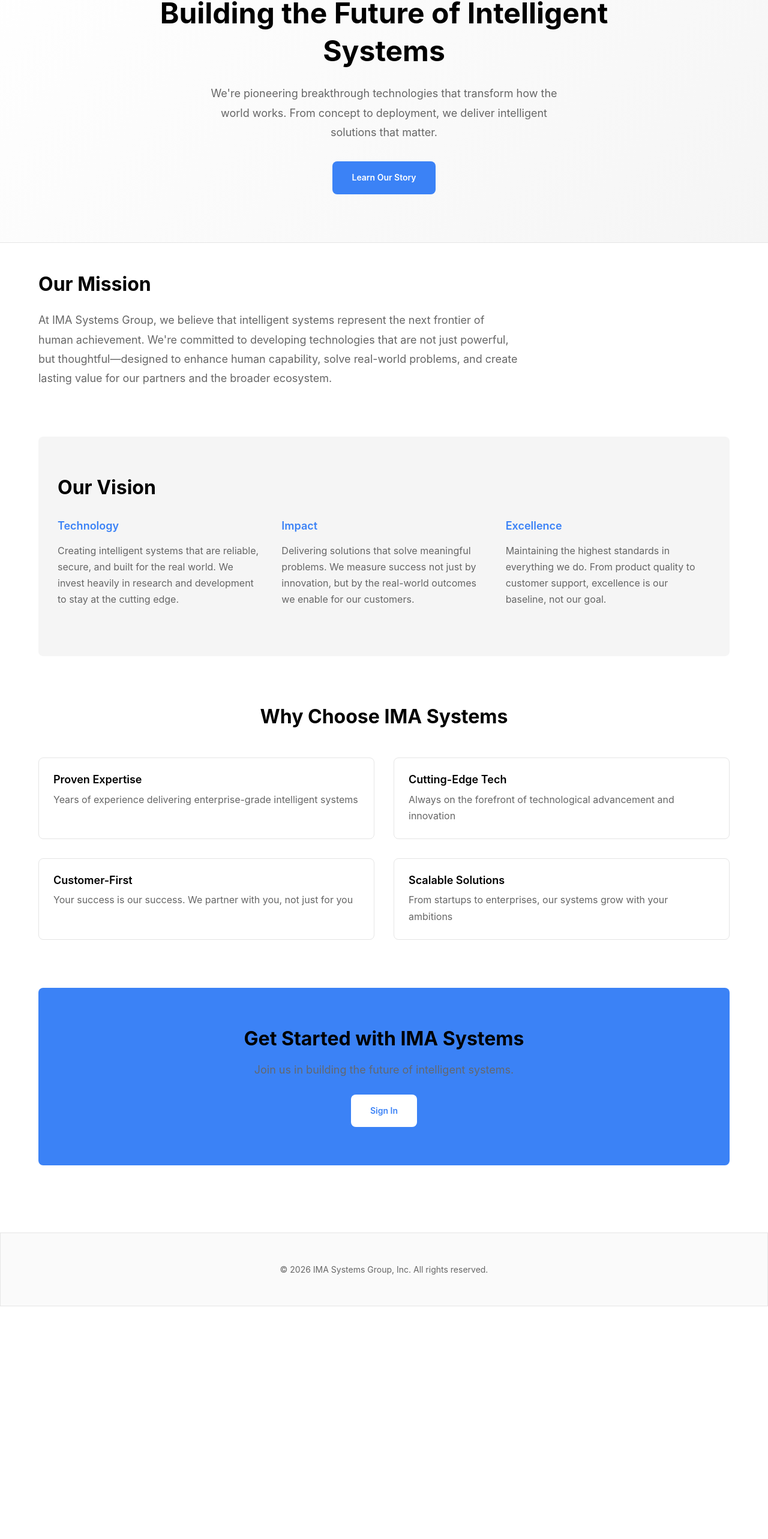
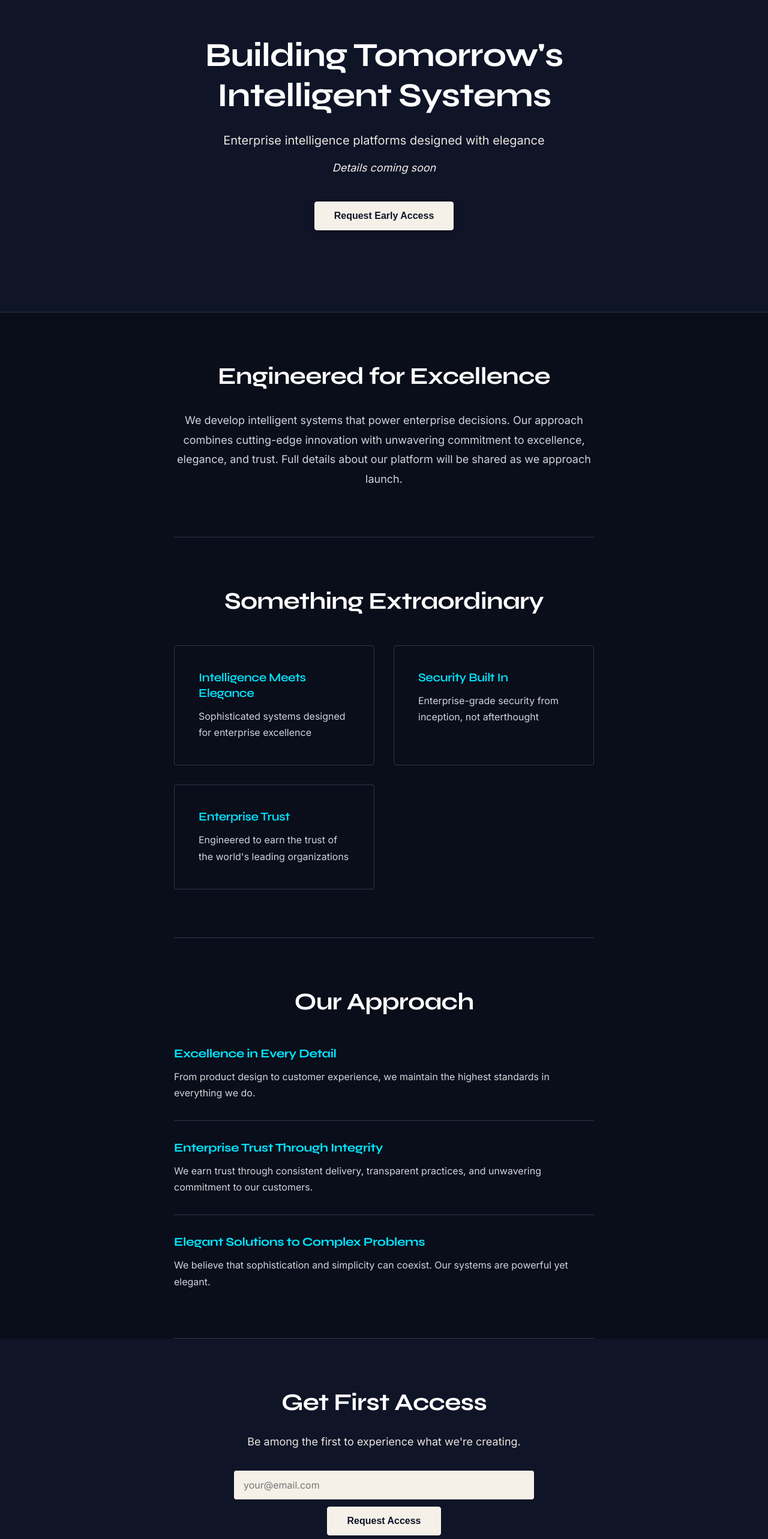
Before and after one commit to diawest82/imasystems, a Next.js app in the folder website/: page / in a window 1280 px wide. Shown: the part 182-2748 px from the top of the page at 60% size. Before the commit the page ends 2360 px from the top, so only its background shows below. Built offline with nearby package versions, Linux system fonts and the light colour scheme.

Commit message:
Design revamp: crisp color palette, refined typography, and header layout fix

```diff
--- a/website/app/layout.js
+++ b/website/app/layout.js
@@ -2,7 +2,7 @@ import '../styles/globals.css';
 
 export const metadata = {
   title: 'IMA Systems Group',
-  description: 'Intelligent Systems with Distributed Decision Making',
+  description: 'Building Tomorrow\'s Intelligent Systems',
 }
 
 export default function RootLayout({ children }) {
@@ -11,6 +11,9 @@ export default function RootLayout({ children }) {
       <head>
         <meta charSet="utf-8" />
         <meta name="viewport" content="width=device-width, initial-scale=1" />
+        <link rel="preconnect" href="https://fonts.googleapis.com" />
+        <link rel="preconnect" href="https://fonts.gstatic.com" crossOrigin="anonymous" />
+        <link href="https://fonts.googleapis.com/css2?family=Syne:wght@400;500;600;700&family=Inter:wght@400;500;600;700&family=IBM+Plex+Mono:wght@400;600&display=swap" rel="stylesheet" />
       </head>
       <body>
         <div id="root">{children}</div>
--- a/website/app/page.js
+++ b/website/app/page.js
@@ -2,9 +2,12 @@
 
 import { useEffect, useState } from 'react';
 import Link from 'next/link';
+import Logo from '@/components/Logo';
 import { auth } from '@/lib/auth';
 
 export default function Home() {
+  const [email, setEmail] = useState('');
+  const [submitted, setSubmitted] = useState(false);
   const [isAdmin, setIsAdmin] = useState(false);
 
   useEffect(() => {
@@ -15,95 +18,172 @@ export default function Home() {
     setIsAdmin(auth.isAuthenticated());
   };
 
+  const handleEarlyAccess = (e) => {
+    e.preventDefault();
+    if (email) {
+      setSubmitted(true);
+      setTimeout(() => {
+        setEmail('');
+        setSubmitted(false);
+      }, 3000);
+    }
+  };
+
   return (
-    <main>
+    <main style={{ background: 'var(--bg-primary)', color: 'var(--text-primary)' }}>
       {/* Header */}
-      <header className="header">
-        <div className="header-content container">
-          <div>
-            <h1>IMA Systems Group</h1>
-            <p className="tagline">The future of intelligent systems</p>
+      <header className="header" style={{ background: 'var(--bg-primary)', borderBottom: '1px solid var(--border)' }}>
+        <div className="header-content container" style={{ display: 'flex', justifyContent: 'space-between', alignItems: 'center', padding: '16px 24px', width: '100%', gap: '32px', minHeight: '60px' }}>
+          <div style={{ minWidth: '140px', flexShrink: 0 }}>
+            <Logo variant="default" size="normal" />
           </div>
-          <nav className="nav">
-            <Link href="/" className="nav-active">Home</Link>
+          <nav className="nav" style={{ display: 'flex', gap: '24px', alignItems: 'center', flexWrap: 'nowrap', marginLeft: 'auto' }}>
+            <Link href="/" className="nav-active" style={{ textDecoration: 'none', color: 'var(--text-primary)', whiteSpace: 'nowrap' }}>Home</Link>
+            <Link href="/about" style={{ textDecoration: 'none', color: 'var(--text-primary)', whiteSpace: 'nowrap' }}>About</Link>
+            <Link href="/contact" style={{ textDecoration: 'none', color: 'var(--text-primary)', whiteSpace: 'nowrap' }}>Contact</Link>
             {isAdmin ? (
-              <Link href="/admin" className="btn-admin">Dashboard</Link>
+              <Link href="/admin" className="btn-admin" style={{ background: 'var(--accent)', color: 'white', padding: '10px 16px', borderRadius: '4px', textDecoration: 'none', whiteSpace: 'nowrap' }}>Dashboard</Link>
             ) : (
-              <Link href="/admin/login" className="btn-admin">Login</Link>
+              <Link href="/admin/login" className="btn-admin" style={{ background: 'var(--accent)', color: 'white', padding: '10px 16px', borderRadius: '4px', textDecoration: 'none', whiteSpace: 'nowrap' }}>Login</Link>
             )}
           </nav>
         </div>
       </header>
 
-      {/* Hero Section */}
-      <section className="hero">
-        <h2>Building the Future of Intelligent Systems</h2>
-        <p>We're pioneering breakthrough technologies that transform how the world works. From concept to deployment, we deliver intelligent solutions that matter.</p>
-        <Link href="#mission" className="cta-button">Learn Our Story</Link>
+      {/* Hero Section - Premium Stealth */}
+      <section style={{
+        background: 'var(--bg-secondary)',
+        color: '#f5f1e8',
+        padding: '120px 40px',
+        textAlign: 'center',
+        minHeight: '600px',
+        display: 'flex',
+        flexDirection: 'column',
+        alignItems: 'center',
+        justifyContent: 'center',
+        borderBottom: '1px solid var(--border)'
+      }}>
+        <h2 style={{
+          fontSize: '56px',
+          margin: '0 0 24px 0',
+          fontFamily: 'var(--font-serif)',
+          fontWeight: 700,
+          letterSpacing: '-0.02em',
+          maxWidth: '800px',
+          lineHeight: 1.2
+        }}>
+          Building Tomorrow's<br />Intelligent Systems
+        </h2>
+        <p style={{
+          fontSize: '20px',
+          margin: '0 0 12px 0',
+          color: '#f5f1e8',
+          opacity: 0.95,
+          maxWidth: '600px'
+        }}>
+          Enterprise intelligence platforms designed with elegance
+        </p>
+        <p style={{
+          fontSize: '18px',
+          margin: '0 0 40px 0',
+          color: 'var(--accent-light)',
+          fontStyle: 'italic',
+          maxWidth: '600px'
+        }}>
+          Details coming soon
+        </p>
+        <button
+          onClick={() => document.getElementById('early-access').scrollIntoView({ behavior: 'smooth' })}
+          style={{
+            background: '#f5f1e8',
+            color: 'var(--bg-secondary)',
+            border: '1px solid #f5f1e8',
+            padding: '14px 32px',
+            borderRadius: '4px',
+            fontSize: '16px',
+            fontWeight: 600,
+            cursor: 'pointer',
+            transition: 'all 300ms ease',
+            boxShadow: '0 4px 12px rgba(0, 0, 0, 0.2)'
+          }}
+          onMouseEnter={(e) => e.currentTarget.style.transform = 'translateY(-2px)'}
+          onMouseLeave={(e) => e.currentTarget.style.transform = 'translateY(0)'}
+        >
+          Request Early Access
+        </button>
       </section>
 
-      <div className="container">
-        {/* Mission Section */}
-        <section id="mission" style={{ marginBottom: 'var(--spacing-4xl)', paddingTop: 'var(--spacing-2xl)' }}>
-          <h2 style={{ fontSize: 'var(--font-size-3xl)', marginBottom: 'var(--spacing-lg)', fontWeight: 700 }}>Our Mission</h2>
-          <p style={{ fontSize: 'var(--font-size-lg)', color: 'var(--text-secondary)', lineHeight: 1.8, maxWidth: 800 }}>
-            At IMA Systems Group, we believe that intelligent systems represent the next frontier of human achievement. We're committed to developing technologies that are not just powerful, but thoughtful—designed to enhance human capability, solve real-world problems, and create lasting value for our partners and the broader ecosystem.
+      <div className="container" style={{ maxWidth: '1000px', margin: '0 auto', padding: '0 40px' }}>
+        {/* Brand Statement */}
+        <section style={{ paddingTop: '80px', paddingBottom: '80px', borderBottom: '1px solid var(--border)' }}>
+          <h2 style={{
+            fontSize: '40px',
+            marginBottom: '32px',
+            fontFamily: 'var(--font-serif)',
+            textAlign: 'center',
+            letterSpacing: '-0.02em'
+          }}>
+            Engineered for Excellence
+          </h2>
+          <p style={{
+            fontSize: '18px',
+            color: 'var(--text-secondary)',
+            lineHeight: 1.8,
+            maxWidth: '700px',
+            margin: '0 auto',
+            textAlign: 'center'
+          }}>
+            We develop intelligent systems that power enterprise decisions. Our approach combines cutting-edge innovation with unwavering commitment to excellence, elegance, and trust. Full details about our platform will be shared as we approach launch.
           </p>
         </section>
 
-        {/* Vision Section */}
-        <section style={{
-          background: 'var(--bg-secondary)',
-          padding: 'var(--spacing-3xl) var(--spacing-xl)',
-          borderRadius: 8,
-          marginBottom: 'var(--spacing-4xl)'
-        }}>
-          <h2 style={{ fontSize: 'var(--font-size-3xl)', marginBottom: 'var(--spacing-lg)', fontWeight: 700 }}>Our Vision</h2>
+        {/* Coming Soon */}
+        <section style={{ paddingTop: '80px', paddingBottom: '80px', borderBottom: '1px solid var(--border)' }}>
+          <h2 style={{
+            fontSize: '40px',
+            marginBottom: '24px',
+            fontFamily: 'var(--font-serif)',
+            textAlign: 'center',
+            letterSpacing: '-0.02em'
+          }}>
+            Something Extraordinary
+          </h2>
           <div style={{
             display: 'grid',
-            gridTemplateColumns: 'repeat(auto-fit, minmax(280px, 1fr))',
-            gap: 'var(--spacing-xl)',
-            marginTop: 'var(--spacing-xl)'
-          }}>
-            <div>
-              <h3 style={{ fontSize: 'var(--font-size-lg)', fontWeight: 600, marginBottom: 'var(--spacing-md)', color: 'var(--accent)' }}>Technology</h3>
-              <p style={{ color: 'var(--text-secondary)', lineHeight: 1.7 }}>Creating intelligent systems that are reliable, secure, and built for the real world. We invest heavily in research and development to stay at the cutting edge.</p>
-            </div>
-            <div>
-              <h3 style={{ fontSize: 'var(--font-size-lg)', fontWeight: 600, marginBottom: 'var(--spacing-md)', color: 'var(--accent)' }}>Impact</h3>
-              <p style={{ color: 'var(--text-secondary)', lineHeight: 1.7 }}>Delivering solutions that solve meaningful problems. We measure success not just by innovation, but by the real-world outcomes we enable for our customers.</p>
-            </div>
-            <div>
-              <h3 style={{ fontSize: 'var(--font-size-lg)', fontWeight: 600, marginBottom: 'var(--spacing-md)', color: 'var(--accent)' }}>Excellence</h3>
-              <p style={{ color: 'var(--text-secondary)', lineHeight: 1.7 }}>Maintaining the highest standards in everything we do. From product quality to customer support, excellence is our baseline, not our goal.</p>
-            </div>
-          </div>
-        </section>
-
-        {/* Why Choose Us */}
-        <section style={{ marginBottom: 'var(--spacing-4xl)' }}>
-          <h2 style={{ fontSize: 'var(--font-size-3xl)', marginBottom: 'var(--spacing-2xl)', fontWeight: 700, textAlign: 'center' }}>Why Choose IMA Systems</h2>
-          <div style={{
-            display: 'grid',
-            gridTemplateColumns: '1fr 1fr',
-            gap: 'var(--spacing-xl)',
-            marginTop: 'var(--spacing-xl)'
+            gridTemplateColumns: 'repeat(auto-fit, minmax(250px, 1fr))',
+            gap: '32px',
+            marginTop: '48px'
           }}>
             {[
-              { title: 'Proven Expertise', desc: 'Years of experience delivering enterprise-grade intelligent systems' },
-              { title: 'Cutting-Edge Tech', desc: 'Always on the forefront of technological advancement and innovation' },
-              { title: 'Customer-First', desc: 'Your success is our success. We partner with you, not just for you' },
-              { title: 'Scalable Solutions', desc: 'From startups to enterprises, our systems grow with your ambitions' }
+              {
+                title: 'Intelligence Meets Elegance',
+                desc: 'Sophisticated systems designed for enterprise excellence'
+              },
+              {
+                title: 'Security Built In',
+                desc: 'Enterprise-grade security from inception, not afterthought'
+              },
+              {
+                title: 'Enterprise Trust',
+                desc: 'Engineered to earn the trust of the world\'s leading organizations'
+              }
             ].map((item, idx) => (
               <div key={idx} style={{
-                padding: 'var(--spacing-lg)',
+                padding: '40px',
                 border: '1px solid var(--border)',
-                borderRadius: 8,
-                transition: 'all var(--transition-base)'
+                borderRadius: '4px',
+                background: 'var(--bg-primary)',
+                transition: 'all 300ms ease'
               }}
-              onMouseEnter={(e) => e.currentTarget.style.boxShadow = 'var(--shadow-md)'}
+              onMouseEnter={(e) => e.currentTarget.style.boxShadow = '0 8px 24px rgba(0, 0, 0, 0.08)'}
               onMouseLeave={(e) => e.currentTarget.style.boxShadow = 'none'}>
-                <h3 style={{ fontSize: 'var(--font-size-lg)', fontWeight: 600, marginBottom: 'var(--spacing-sm)', color: 'var(--text-primary)' }}>
+                <h3 style={{
+                  fontSize: '20px',
+                  fontWeight: 600,
+                  marginBottom: '12px',
+                  color: 'var(--accent)',
+                  fontFamily: 'var(--font-serif)'
+                }}>
                   {item.title}
                 </h3>
                 <p style={{ color: 'var(--text-secondary)', lineHeight: 1.7, margin: 0 }}>
@@ -114,38 +194,166 @@ export default function Home() {
           </div>
         </section>
 
-        {/* CTA Section */}
-        <section style={{
-          background: 'var(--accent)',
-          color: 'white',
-          padding: 'var(--spacing-3xl) var(--spacing-xl)',
-          borderRadius: 8,
-          textAlign: 'center',
-          marginBottom: 'var(--spacing-3xl)'
-        }}>
-          <h2 style={{ fontSize: 'var(--font-size-3xl)', fontWeight: 700, marginBottom: 'var(--spacing-md)' }}>
-            Get Started with IMA Systems
+        {/* Values */}
+        <section style={{ paddingTop: '80px', paddingBottom: '80px', borderBottom: '1px solid var(--border)' }}>
+          <h2 style={{
+            fontSize: '40px',
+            marginBottom: '48px',
+            fontFamily: 'var(--font-serif)',
+            textAlign: 'center',
+            letterSpacing: '-0.02em'
+          }}>
+            Our Approach
           </h2>
-          <p style={{ fontSize: 'var(--font-size-lg)', marginBottom: 'var(--spacing-lg)', opacity: 0.95 }}>
-            Join us in building the future of intelligent systems.
-          </p>
-          <Link href="/admin/login" className="cta-button" style={{ background: 'white', color: 'var(--accent)' }}>
-            Sign In
-          </Link>
+          <div style={{ maxWidth: '700px', margin: '0 auto' }}>
+            <div style={{ marginBottom: '32px', paddingBottom: '32px', borderBottom: '1px solid var(--border)' }}>
+              <h3 style={{
+                fontSize: '20px',
+                marginBottom: '12px',
+                color: 'var(--accent)',
+                fontFamily: 'var(--font-serif)'
+              }}>
+                Excellence in Every Detail
+              </h3>
+              <p style={{ color: 'var(--text-secondary)', lineHeight: 1.7, margin: 0 }}>
+                From product design to customer experience, we maintain the highest standards in everything we do.
+              </p>
+            </div>
+            <div style={{ marginBottom: '32px', paddingBottom: '32px', borderBottom: '1px solid var(--border)' }}>
+              <h3 style={{
+                fontSize: '20px',
+                marginBottom: '12px',
+                color: 'var(--accent)',
+                fontFamily: 'var(--font-serif)'
+              }}>
+                Enterprise Trust Through Integrity
+              </h3>
+              <p style={{ color: 'var(--text-secondary)', lineHeight: 1.7, margin: 0 }}>
+                We earn trust through consistent delivery, transparent practices, and unwavering commitment to our customers.
+              </p>
+            </div>
+            <div>
+              <h3 style={{
+                fontSize: '20px',
+                marginBottom: '12px',
+                color: 'var(--accent)',
+                fontFamily: 'var(--font-serif)'
+              }}>
+                Elegant Solutions to Complex Problems
+              </h3>
+              <p style={{ color: 'var(--text-secondary)', lineHeight: 1.7, margin: 0 }}>
+                We believe that sophistication and simplicity can coexist. Our systems are powerful yet elegant.
+              </p>
+            </div>
+          </div>
         </section>
       </div>
 
+      {/* Early Access CTA */}
+      <section id="early-access" style={{
+        background: 'var(--bg-secondary)',
+        color: '#f5f1e8',
+        padding: '80px 40px',
+        textAlign: 'center',
+        borderBottom: '1px solid var(--border)'
+      }}>
+        <h2 style={{
+          fontSize: '40px',
+          fontWeight: 700,
+          marginBottom: '24px',
+          fontFamily: 'var(--font-serif)',
+          letterSpacing: '-0.02em'
+        }}>
+          Get First Access
+        </h2>
+        <p style={{
+          fontSize: '18px',
+          marginBottom: '32px',
+          color: '#f5f1e8',
+          opacity: 0.95,
+          maxWidth: '600px',
+          margin: '0 auto 32px'
+        }}>
+          Be among the first to experience what we're creating.
+        </p>
+
+        {submitted ? (
+          <div style={{
+            background: 'rgba(245, 241, 232, 0.1)',
+            border: '1px solid var(--accent-light)',
+            padding: '24px',
+            borderRadius: '4px',
+            maxWidth: '400px',
+            margin: '0 auto'
+          }}>
+            <p style={{ color: '#f5f1e8', margin: 0, fontSize: '18px' }}>
+              ✓ Thank you for your interest.
+            </p>
+            <p style={{ color: 'var(--accent-light)', margin: '8px 0 0 0' }}>
+              We'll be in touch as we approach launch.
+            </p>
+          </div>
+        ) : (
+          <form onSubmit={handleEarlyAccess} style={{
+            display: 'flex',
+            gap: '12px',
+            justifyContent: 'center',
+            maxWidth: '500px',
+            margin: '0 auto',
+            flexWrap: 'wrap'
+          }}>
+            <input
+              type="email"
+              placeholder="your@email.com"
+              value={email}
+              onChange={(e) => setEmail(e.target.value)}
+              required
+              style={{
+                padding: '14px 16px',
+                borderRadius: '4px',
+                border: '1px solid var(--accent-light)',
+                background: '#f5f1e8',
+                color: 'var(--text-primary)',
+                fontSize: '16px',
+                minWidth: '250px'
+              }}
+            />
+            <button
+              type="submit"
+              style={{
+                background: '#f5f1e8',
+                color: 'var(--bg-secondary)',
+                border: '1px solid #f5f1e8',
+                padding: '14px 32px',
+                borderRadius: '4px',
+                fontSize: '16px',
+                fontWeight: 600,
+                cursor: 'pointer',
+                transition: 'all 300ms ease'
+              }}
+              onMouseEnter={(e) => e.currentTarget.style.transform = 'translateY(-2px)'}
+              onMouseLeave={(e) => e.currentTarget.style.transform = 'translateY(0)'}
+            >
+              Request Access
+            </button>
+          </form>
+        )}
+      </section>
+
       {/* Footer */}
       <footer style={{
-        background: 'var(--bg-tertiary)',
+        background: 'var(--bg-primary)',
         border: '1px solid var(--border)',
-        padding: 'var(--spacing-2xl) 0',
-        textAlign: 'center',
-        marginTop: 'var(--spacing-2xl)'
+        padding: '48px 40px',
+        textAlign: 'center'
       }}>
-        <p style={{ color: 'var(--text-secondary)', margin: 0 }}>
+        <p style={{ color: 'var(--text-secondary)', margin: '0 0 16px 0' }}>
           © 2026 IMA Systems Group, Inc. All rights reserved.
         </p>
+        <div style={{ fontSize: '14px', color: 'var(--text-tertiary)' }}>
+          <Link href="/privacy" style={{ color: 'var(--accent)', textDecoration: 'none', marginRight: '16px' }}>Privacy</Link>
+          <Link href="/terms" style={{ color: 'var(--accent)', textDecoration: 'none' }}>Terms</Link>
+        </div>
       </footer>
     </main>
   );
--- a/website/styles/globals.css
+++ b/website/styles/globals.css
@@ -4,22 +4,42 @@
    Inspired by: Stripe, Figma, Vercel
    ============================================================================= */
 
-/* CSS Variables */
+/* CSS Variables - ENHANCED CRISP PALETTE */
 :root {
-  /* Colors - Modern Startup Palette */
-  --text-primary: #000000;
-  --text-secondary: #666666;
-  --text-tertiary: #999999;
-  --bg-primary: #ffffff;
-  --bg-secondary: #f5f5f5;
-  --bg-tertiary: #fafafa;
-  --border: #e5e5e5;
-  --accent: #3b82f6;
-  --accent-dark: #1d4ed8;
-  --accent-light: #60a5fa;
+  /* Colors - Premium Refined Palette */
+  --color-deep-ink: #0a0d1a;
+  --color-midnight: #0f1427;
+  --color-slate: #1a1f35;
+  --color-cyan-bright: #00e5ff;
+  --color-ocean: #0099dd;
+  --color-emerald: #00d47f;
+  --color-slate-gray: #4a5568;
+  --color-white: #ffffff;
+  --color-light-gray: #f0f2f5;
+  --color-medium-gray: #b0b5bc;
+  --color-dark-gray: #6b7280;
 
-  /* Typography */
-  --font-family: -apple-system, BlinkMacSystemFont, 'Segoe UI', 'Roboto', 'Oxygen', 'Ubuntu', 'Cantarell', 'Fira Sans', 'Droid Sans', 'Helvetica Neue', sans-serif;
+  /* Text Colors - Enhanced Contrast */
+  --text-primary: #ffffff;           /* Crisp white */
+  --text-secondary: #d1d5db;         /* Brighter secondary */
+  --text-tertiary: #9ca3af;          /* Readable tertiary */
+  --bg-primary: #0a0d1a;
+  --bg-secondary: #0f1427;
+  --bg-tertiary: #1a1f35;
+  --border: #2d3748;
+  --accent: #00e5ff;
+  --accent-secondary: #0099dd;
+  --accent-tertiary: #00d47f;
+
+  /* Glow Effects - Crisper */
+  --glow-cyan: 0 0 24px rgba(0, 229, 255, 0.35);
+  --glow-blue: 0 0 24px rgba(0, 153, 221, 0.30);
+  --glow-emerald: 0 0 24px rgba(0, 212, 127, 0.25);
+
+  /* Typography - Premium */
+  --font-family: 'Inter', -apple-system, BlinkMacSystemFont, 'Segoe UI', sans-serif;
+  --font-serif: 'Syne', 'Georgia', serif;
+  --font-mono: 'IBM Plex Mono', 'Courier New', monospace;
   --font-size-xs: 12px;
   --font-size-sm: 14px;
   --font-size-base: 16px;
@@ -28,6 +48,7 @@
   --font-size-2xl: 24px;
   --font-size-3xl: 32px;
   --font-size-4xl: 48px;
+  --font-size-5xl: 56px;
 
   /* Spacing - 8px base unit */
   --spacing-xs: 4px;
@@ -39,10 +60,11 @@
   --spacing-3xl: 64px;
   --spacing-4xl: 80px;
 
-  /* Effects */
-  --shadow-sm: 0 1px 2px rgba(0, 0, 0, 0.05);
-  --shadow-md: 0 4px 6px rgba(0, 0, 0, 0.1);
-  --shadow-lg: 0 10px 25px rgba(0, 0, 0, 0.1);
+  /* Effects - Refined Shadows */
+  --shadow-sm: 0 1px 3px rgba(0, 0, 0, 0.12);
+  --shadow-md: 0 4px 12px rgba(0, 0, 0, 0.15);
+  --shadow-lg: 0 12px 32px rgba(0, 0, 0, 0.18);
+  --shadow-xl: 0 20px 48px rgba(0, 0, 0, 0.20);
   --transition-base: 200ms ease-in-out;
   --transition-slow: 300ms ease-in-out;
 
@@ -87,13 +109,15 @@ h3,
 h4,
 h5,
 h6 {
+  font-family: var(--font-serif);
   font-weight: 700;
   line-height: 1.3;
   color: var(--text-primary);
+  letter-spacing: -0.02em;
 }
 
 h1 {
-  font-size: var(--font-size-4xl);
+  font-size: 56px;
   margin-bottom: var(--spacing-md);
 }
 
--- a/website/tailwind.config.js
+++ b/website/tailwind.config.js
@@ -7,8 +7,59 @@ module.exports = {
   theme: {
     extend: {
       colors: {
-        primary: '#1a4d94',
-        secondary: '#0d7caa',
+        /* Primary Palette - Refined & Crisp */
+        'deep-ink': '#0a0d1a',
+        'midnight': '#0f1427',
+        'slate': '#1a1f35',
+
+        /* Accent Colors - Enhanced */
+        'cyan-bright': '#00e5ff',
+        'ocean': '#0099dd',
+        'emerald': '#00d47f',
+        'slate-gray': '#4a5568',
+
+        /* Neutral Colors */
+        'white': '#ffffff',
+        'light-gray': '#f0f2f5',
+        'medium-gray': '#b0b5bc',
+        'dark-gray': '#6b7280',
+
+        /* Semantic */
+        'success': '#10b981',
+        'warning': '#f59e0b',
+        'error': '#ef4444',
+      },
+      fontFamily: {
+        serif: ['Syne', 'Georgia', 'serif'],
+        sans: ['Inter', 'system-ui', 'sans-serif'],
+        mono: ['IBM Plex Mono', 'monospace'],
+      },
+      fontSize: {
+        xs: '12px',
+        sm: '14px',
+        base: '16px',
+        lg: '18px',
+        xl: '20px',
+        '2xl': '24px',
+        '3xl': '32px',
+        '4xl': '48px',
+        '5xl': '56px',
+      },
+      spacing: {
+        xs: '4px',
+        sm: '8px',
+        md: '16px',
+        lg: '24px',
+        xl: '32px',
+        '2xl': '48px',
+        '3xl': '64px',
+        '4xl': '80px',
+      },
+      boxShadow: {
+        sm: '0 1px 3px rgba(0, 0, 0, 0.12)',
+        md: '0 4px 12px rgba(0, 0, 0, 0.15)',
+        lg: '0 12px 32px rgba(0, 0, 0, 0.18)',
+        xl: '0 20px 48px rgba(0, 0, 0, 0.20)',
       },
     },
   },
```
